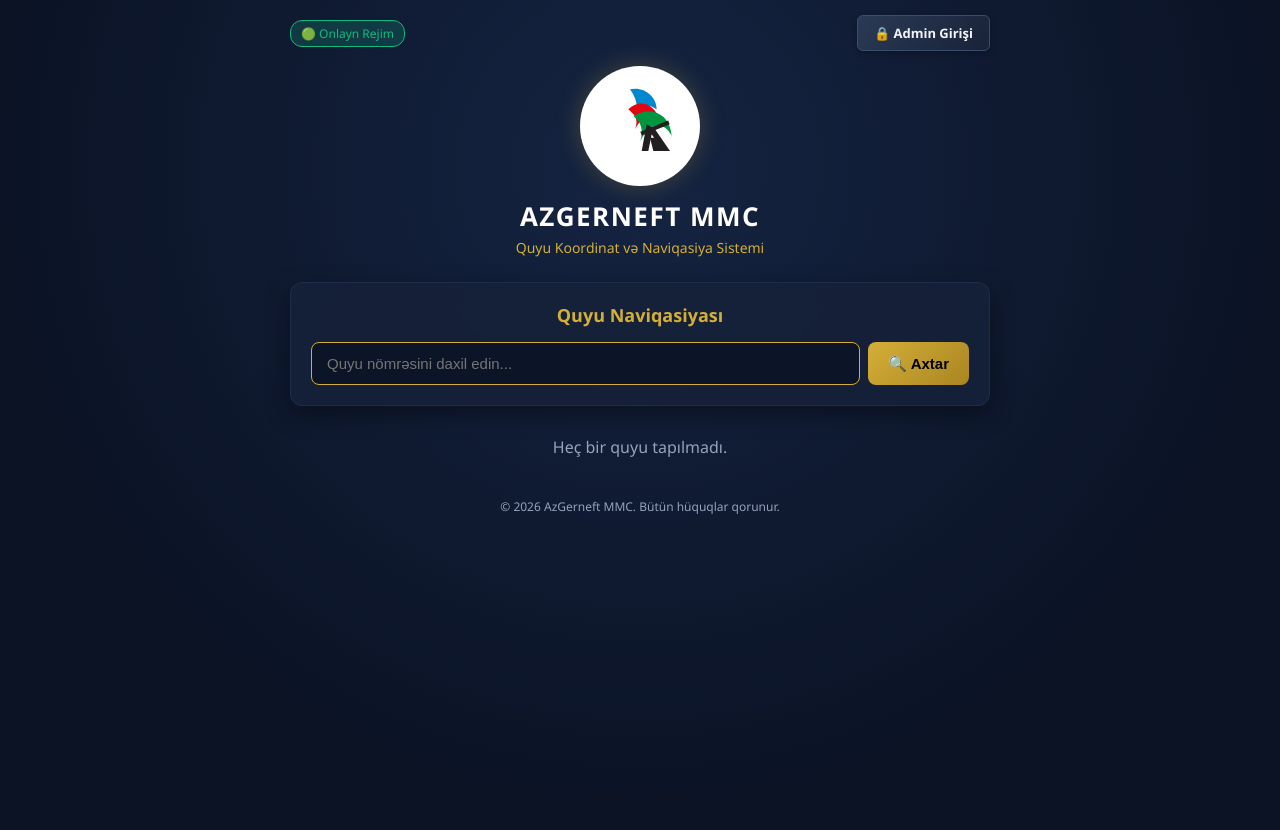
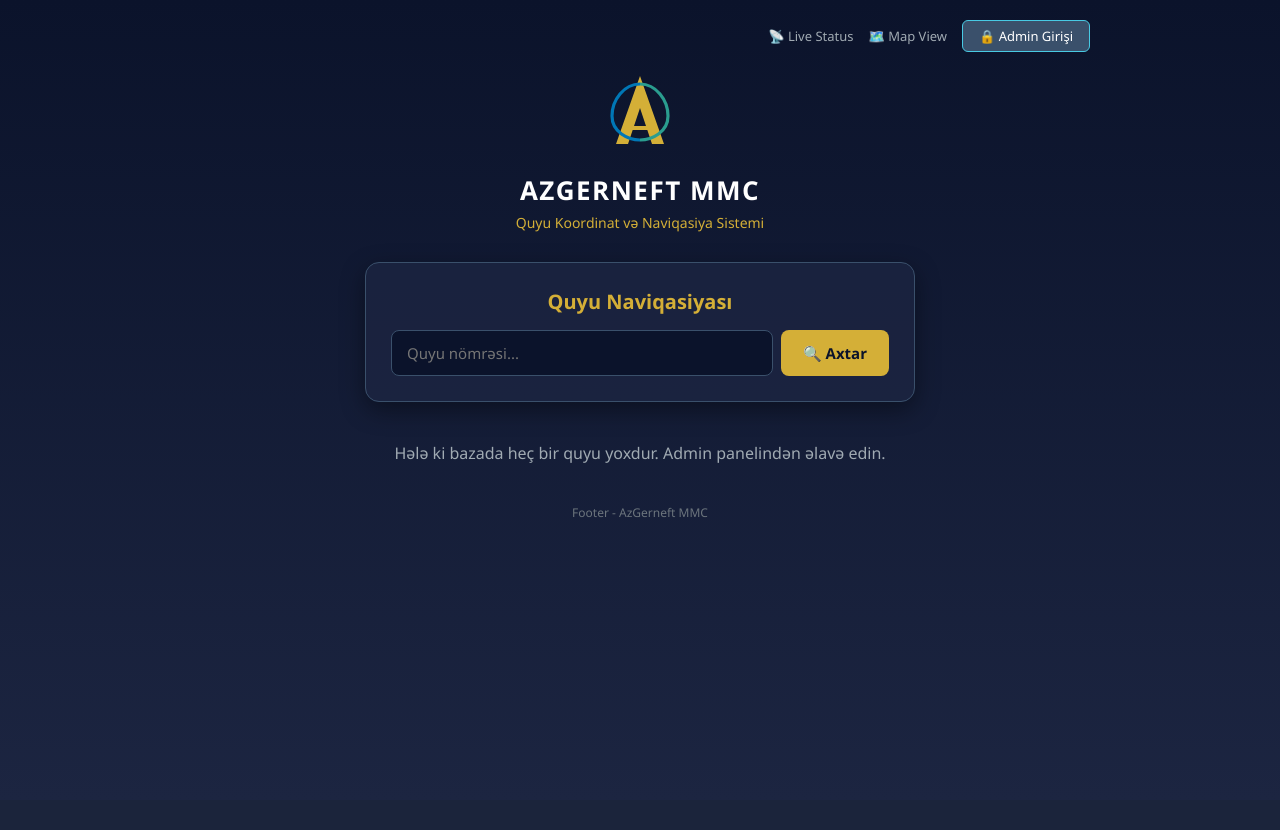
Before and after one commit to kamran451/azgerneft, a Flask app: page / in a window 1280 px wide. After the commit the page ends 517 px from the top, so only its background shows below. Run offline with Flask 3, Linux system fonts and the light colour scheme.

Commit message:
Update index.html

```diff
--- a/templates/index.html
+++ b/templates/index.html
@@ -5,334 +5,138 @@
     <meta name="viewport" content="width=device-width, initial-scale=1.0">
     <title>AZGERNEFT MMC - Quyu Koordinat və Naviqasiya Sistemi</title>
     <style>
-        :root {
-            --bg-dark: #0b1325;
-            --card-bg: rgba(22, 33, 58, 0.88);
-            --border-color: #1e2d4a;
-            --accent-gold: #d4af37;
-            --btn-blue: #1b52a7;
-            --btn-blue-hover: #143e80;
-            --text-white: #f1f5f9;
-            --text-gray: #94a3b8;
+        * { box-sizing: border-box; margin: 0; padding: 0; font-family: 'Segoe UI', Tahoma, Geneva, Verdana, sans-serif; }
+        body {
+            background: #0b132b linear-gradient(180deg, #0b132b 0%, #1c2541 100%);
+            color: #ffffff;
+            min-height: 100vh;
+            padding: 20px 15px;
+            display: flex;
+            justify-content: center;
         }
+        .container { width: 100%; max-width: 900px; text-align: center; }
 
-        body {
-            font-family: 'Segoe UI', Roboto, Helvetica, Arial, sans-serif;
-            background-color: var(--bg-dark);
-            background-image: radial-gradient(circle at 50% 20%, #152442 0%, #0b1325 70%);
-            color: var(--text-white);
-            margin: 0;
-            padding: 15px;
-            min-height: 100vh;
-            display: flex;
-            flex-direction: column;
-            align-items: center;
+        /* Top Navigation */
+        .top-nav { display: flex; justify-content: flex-end; align-items: center; gap: 15px; margin-bottom: 20px; font-size: 13px; color: #a0aab2; }
+        .top-nav span { display: flex; align-items: center; gap: 5px; }
+        .admin-login-btn { background: #3a506b; color: #ffffff; border: 1px solid #48cae4; padding: 6px 16px; border-radius: 6px; text-decoration: none; font-weight: 500; }
+
+        /* Header / Logo */
+        .logo-box { margin-bottom: 15px; }
+        .logo-img { width: 90px; height: 90px; object-fit: contain; }
+        .title { font-size: 26px; font-weight: 800; letter-spacing: 1.5px; color: #ffffff; margin-bottom: 5px; }
+        .subtitle { font-size: 14px; color: #d4af37; margin-bottom: 30px; }
+
+        /* Search Card */
+        .search-card {
+            background: rgba(28, 37, 65, 0.8);
+            border-radius: 14px;
+            padding: 25px;
+            max-width: 550px;
+            margin: 0 auto 40px auto;
+            border: 1px solid #3a506b;
+            box-shadow: 0 8px 25px rgba(0,0,0,0.4);
         }
+        .search-title { font-size: 20px; color: #d4af37; margin-bottom: 15px; font-weight: 600; }
+        .search-form { display: flex; gap: 8px; }
+        .search-input { flex: 1; background: #0b132b; border: 1px solid #3a506b; color: #fff; padding: 12px 15px; border-radius: 8px; font-size: 15px; outline: none; }
+        .search-input:focus { border-color: #d4af37; }
+        .search-btn { background: #d4af37; color: #0b132b; border: none; padding: 12px 22px; border-radius: 8px; font-weight: bold; cursor: pointer; font-size: 15px; }
 
-        .container {
-            width: 100%;
-            max-width: 700px;
+        /* Grid / Cards Section */
+        .grid-container {
+            display: grid;
+            grid-template-columns: repeat(auto-fill, minmax(260px, 1fr));
+            gap: 20px;
+            margin-bottom: 40px;
         }
-
-        .top-bar {
-            width: 100%;
-            display: flex;
-            justify-content: space-between;
-            align-items: center;
-            margin-bottom: 15px;
+        .quyu-card {
+            background: rgba(28, 37, 65, 0.7);
+            border: 1px solid #3a506b;
+            border-radius: 12px;
+            padding: 20px;
+            text-align: left;
+            position: relative;
+            transition: transform 0.2s, border-color 0.2s;
         }
-
-        .offline-status {
-            font-size: 12px;
-            padding: 4px 10px;
-            border-radius: 12px;
-            background: rgba(16, 185, 129, 0.2);
-            color: #10b981;
-            border: 1px solid #10b981;
-        }
-
-        .offline-status.offline {
-            background: rgba(239, 68, 68, 0.2);
-            color: #ef4444;
-            border-color: #ef4444;
-        }
-
-        .admin-btn {
-            background: linear-gradient(135deg, #2b3a55, #182238);
-            color: var(--text-white);
-            border: 1px solid #3b4d6e;
-            padding: 8px 16px;
-            border-radius: 6px;
-            text-decoration: none;
-            font-size: 13px;
-            font-weight: 600;
-            display: inline-flex;
-            align-items: center;
-            gap: 6px;
-            box-shadow: 0 2px 6px rgba(0,0,0,0.3);
-        }
-
-        .header {
-            text-align: center;
-            margin-bottom: 25px;
-        }
-
-        .logo-container {
-            width: 120px;
-            height: 120px;
-            margin: 0 auto 12px auto;
-            background: #ffffff;
-            border-radius: 50%;
-            padding: 10px;
-            box-shadow: 0 0 25px rgba(212, 175, 55, 0.25);
+        .quyu-card:hover { transform: translateY(-3px); border-color: #d4af37; }
+        .quyu-card.active { border: 2px solid #d4af37; background: rgba(28, 37, 65, 0.95); }
+        .card-header { display: flex; align-items: center; gap: 8px; font-size: 18px; font-weight: bold; color: #ffffff; margin-bottom: 10px; }
+        .card-header span { color: #d4af37; }
+        .coords { font-size: 13px; color: #a0aab2; margin-bottom: 15px; line-height: 1.4; }
+        .coords strong { color: #ffffff; }
+        .map-btn {
             display: flex;
             align-items: center;
             justify-content: center;
-            box-sizing: border-box;
-        }
-
-        .logo-container svg {
+            gap: 8px;
             width: 100%;
-            height: 100%;
-        }
-
-        .company-title {
-            font-size: 26px;
-            font-weight: 800;
-            color: #ffffff;
-            letter-spacing: 1.5px;
-            margin: 0 0 4px 0;
-            text-transform: uppercase;
-        }
-
-        .sub-title {
-            font-size: 14px;
-            color: var(--accent-gold);
-            margin: 0;
-            font-weight: 500;
-        }
-
-        .search-card {
-            background: var(--card-bg);
-            border: 1px solid var(--border-color);
-            border-radius: 12px;
-            padding: 20px;
-            box-shadow: 0 8px 24px rgba(0,0,0,0.4);
-            margin-bottom: 25px;
-            backdrop-filter: blur(10px);
-        }
-
-        .search-title {
-            text-align: center;
-            font-size: 18px;
-            color: var(--accent-gold);
-            margin: 0 0 15px 0;
-            font-weight: 600;
-        }
-
-        .search-box {
-            display: flex;
-            gap: 8px;
-        }
-
-        .search-input {
-            flex: 1;
-            background: rgba(11, 19, 37, 0.8);
-            border: 1px solid #2a3c5e;
-            border-radius: 8px;
-            padding: 12px 15px;
-            color: #ffffff;
-            font-size: 15px;
-            outline: none;
-        }
-
-        .search-input:focus {
-            border-color: var(--accent-gold);
-        }
-
-        .search-btn {
-            background: linear-gradient(135deg, #d4af37, #aa8522);
-            color: #000;
-            border: none;
-            border-radius: 8px;
-            padding: 0 20px;
-            font-weight: 700;
-            font-size: 15px;
-            cursor: pointer;
-        }
-
-        .wells-grid {
-            display: grid;
-            grid-template-columns: repeat(auto-fill, minmax(200px, 1fr));
-            gap: 15px;
-            width: 100%;
-        }
-
-        .well-card {
-            background: var(--card-bg);
-            border: 1px solid var(--border-color);
-            border-radius: 10px;
-            padding: 16px;
-            display: flex;
-            flex-direction: column;
-            justify-content: space-between;
-            box-shadow: 0 4px 12px rgba(0,0,0,0.3);
-            transition: transform 0.2s, border-color 0.2s;
-        }
-
-        .well-card:hover {
-            transform: translateY(-3px);
-            border-color: var(--accent-gold);
-        }
-
-        .well-header {
-            display: flex;
-            align-items: center;
-            gap: 6px;
-            margin-bottom: 10px;
-        }
-
-        .well-icon {
-            color: var(--accent-gold);
-            font-size: 16px;
-        }
-
-        .well-name {
-            font-size: 17px;
-            font-weight: 700;
-            color: var(--text-white);
-        }
-
-        .well-info {
-            font-size: 13px;
-            color: var(--text-gray);
-            margin-bottom: 12px;
-            line-height: 1.5;
-        }
-
-        .well-note {
-            font-size: 12px;
-            color: #cbd5e1;
-            background: rgba(0,0,0,0.3);
-            padding: 6px 8px;
-            border-radius: 4px;
-            margin-bottom: 12px;
-        }
-
-        .nav-btn {
-            background: var(--btn-blue);
+            background: #1d4ed8;
             color: #ffffff;
             text-decoration: none;
-            text-align: center;
             padding: 10px;
-            border-radius: 6px;
+            border-radius: 8px;
             font-size: 13px;
             font-weight: 600;
-            display: flex;
-            align-items: center;
-            justify-content: center;
-            gap: 6px;
-            transition: background 0.2s;
+            border: 1px solid #3b82f6;
         }
+        .map-btn:hover { background: #2563eb; }
 
-        .nav-btn:hover {
-            background: var(--btn-blue-hover);
-        }
-
-        .footer {
-            margin-top: 40px;
-            text-align: center;
-            font-size: 12px;
-            color: var(--text-gray);
-            padding-bottom: 20px;
-        }
+        .footer { font-size: 12px; color: #6c757d; margin-top: 20px; }
+        .msg { color: #ef4444; margin-top: 10px; font-size: 14px; }
     </style>
 </head>
 <body>
     <div class="container">
-        <div class="top-bar">
-            <span id="network-status" class="offline-status">🟢 Onlayn Rejim</span>
-            <a href="/login" class="admin-btn">🔒 Admin Girişi</a>
+        <div class="top-nav">
+            <span>📡 Live Status</span>
+            <span>🗺️ Map View</span>
+            <a href="{{ url_for('login') }}" class="admin-login-btn">🔒 Admin Girişi</a>
         </div>
 
-        <div class="header">
-            <div class="logo-container">
-                <svg viewBox="0 0 300 300" xmlns="http://www.w3.org/2000/svg">
-                    <path d="M 120,40 C 160,30 200,60 200,100 C 170,80 150,90 135,115 C 150,85 130,55 120,40 Z" fill="#0088CE"/>
-                    <path d="M 115,100 C 145,70 185,80 205,120 C 175,110 150,130 135,160 C 150,125 125,110 115,100 Z" fill="#E30613"/>
-                    <path d="M 130,120 C 180,90 240,110 245,180 C 220,130 170,140 145,210 C 170,160 145,130 130,120 Z" fill="#009640"/>
-                    <g fill="#231F20">
-                        <polygon points="170,145 155,225 175,225 185,175 220,225 240,225 195,160"/>
-                        <rect x="150" y="150" width="90" height="12" transform="rotate(-22 195 156)"/>
-                        <polygon points="180,185 210,185 220,225 190,225"/>
-                    </g>
-                </svg>
-            </div>
-            <h1 class="company-title">AZGERNEFT MMC</h1>
-            <p class="sub-title">Quyu Koordinat və Naviqasiya Sistemi</p>
+        <div class="logo-box">
+            <svg width="80" height="80" viewBox="0 0 100 100" fill="none" xmlns="http://www.w3.org/2000/svg">
+                <path d="M50 5 L80 90 L65 90 L50 45 L35 90 L20 90 Z" fill="#d4af37"/>
+                <path d="M30 70 L70 70" stroke="#d4af37" stroke-width="5"/>
+                <path d="M50 15 C30 15 15 35 15 55 C15 75 35 85 50 85" stroke="#0077b6" stroke-width="4" fill="none"/>
+                <path d="M50 15 C70 15 85 35 85 55 C85 75 65 85 50 85" stroke="#2a9d8f" stroke-width="4" fill="none"/>
+            </svg>
         </div>
+        <h1 class="title">AZGERNEFT MMC</h1>
+        <p class="subtitle">Quyu Koordinat və Naviqasiya Sistemi</p>
 
         <div class="search-card">
             <h2 class="search-title">Quyu Naviqasiyası</h2>
-            <form method="GET" action="/" class="search-box">
-                <input type="text" name="query" value="{{ query }}" class="search-input" placeholder="Quyu nömrəsini daxil edin..." autofocus>
+            <form method="GET" action="{{ url_for('index') }}" class="search-form">
+                <input type="text" name="query" value="{{ query }}" placeholder="Quyu nömrəsi..." class="search-input">
                 <button type="submit" class="search-btn">🔍 Axtar</button>
             </form>
+            {% if mesaj %}
+                <p class="msg">{{ mesaj }}</p>
+            {% endif %}
         </div>
 
-        {% if quyular %}
-        <div class="wells-grid">
-            {% for q in quyular %}
-            <div class="well-card">
-                <div>
-                    <div class="well-header">
-                        <span class="well-icon">📍</span>
-                        <span class="well-name">Quyu №{{ q.quyu_no }}</span>
+        <div class="grid-container">
+            {% for q in tum_quyular %}
+                <div class="quyu-card {% if quyu and quyu.id == q.id %}active{% endif %}">
+                    <div class="card-header">
+                        📍 <span>Quyu №{{ q.quyu_no }}</span>
                     </div>
-                    <div class="well-info">
-                        <strong>Koordinatlar:</strong><br>
-                        {{ q.lat }}, {{ q.lon }}
+                    <div class="coords">
+                        Koordinatlar:<br>
+                        <strong>{{ q.lat }}, {{ q.lon }}</strong>
+                        {% if q.qeyd %}<br><small style="color:#d4af37;">{{ q.qeyd }}</small>{% endif %}
                     </div>
-                    {% if q.qeyd %}
-                    <div class="well-note">
-                        📝 {{ q.qeyd }}
-                    </div>
-                    {% endif %}
+                    <a href="https://www.google.com/maps?q={{ q.lat }},{{ q.lon }}" target="_blank" class="map-btn">
+                        🗺️ Google Maps-də Naviqasiyanı Aç
+                    </a>
                 </div>
-                <a href="geo:{{ q.lat }},{{ q.lon }}?q={{ q.lat }},{{ q.lon }}(Quyu+{{ q.quyu_no }})" target="_blank" class="nav-btn">
-                    🗺️ Google Maps-də Naviqasiyanı Aç
-                </a>
-            </div>
+            {% else %}
+                <p style="grid-column: 1/-1; color: #a0aab2;">Hələ ki bazada heç bir quyu yoxdur. Admin panelindən əlavə edin.</p>
             {% endfor %}
         </div>
-        {% else %}
-        <p style="text-align: center; color: var(--text-gray); margin-top: 30px;">Heç bir quyu tapılmadı.</p>
-        {% endif %}
 
-        <div class="footer">
-            © 2026 AzGerneft MMC. Bütün hüquqlar qorunur.
-        </div>
+        <p class="footer">Footer - AzGerneft MMC</p>
     </div>
-
-    <script>
-        if ('serviceWorker' in navigator) {
-            navigator.serviceWorker.register('/sw.js');
-        }
-
-        function updateOnlineStatus() {
-            const status = document.getElementById('network-status');
-            if (navigator.onLine) {
-                status.textContent = '🟢 Onlayn Rejim';
-                status.classList.remove('offline');
-            } else {
-                status.textContent = '🔴 Oflayn Rejim (GPS Aktiv)';
-                status.classList.add('offline');
-            }
-        }
-
-        window.addEventListener('online', updateOnlineStatus);
-        window.addEventListener('offline', updateOnlineStatus);
-        updateOnlineStatus();
-    </script>
 </body>
 </html>
```
